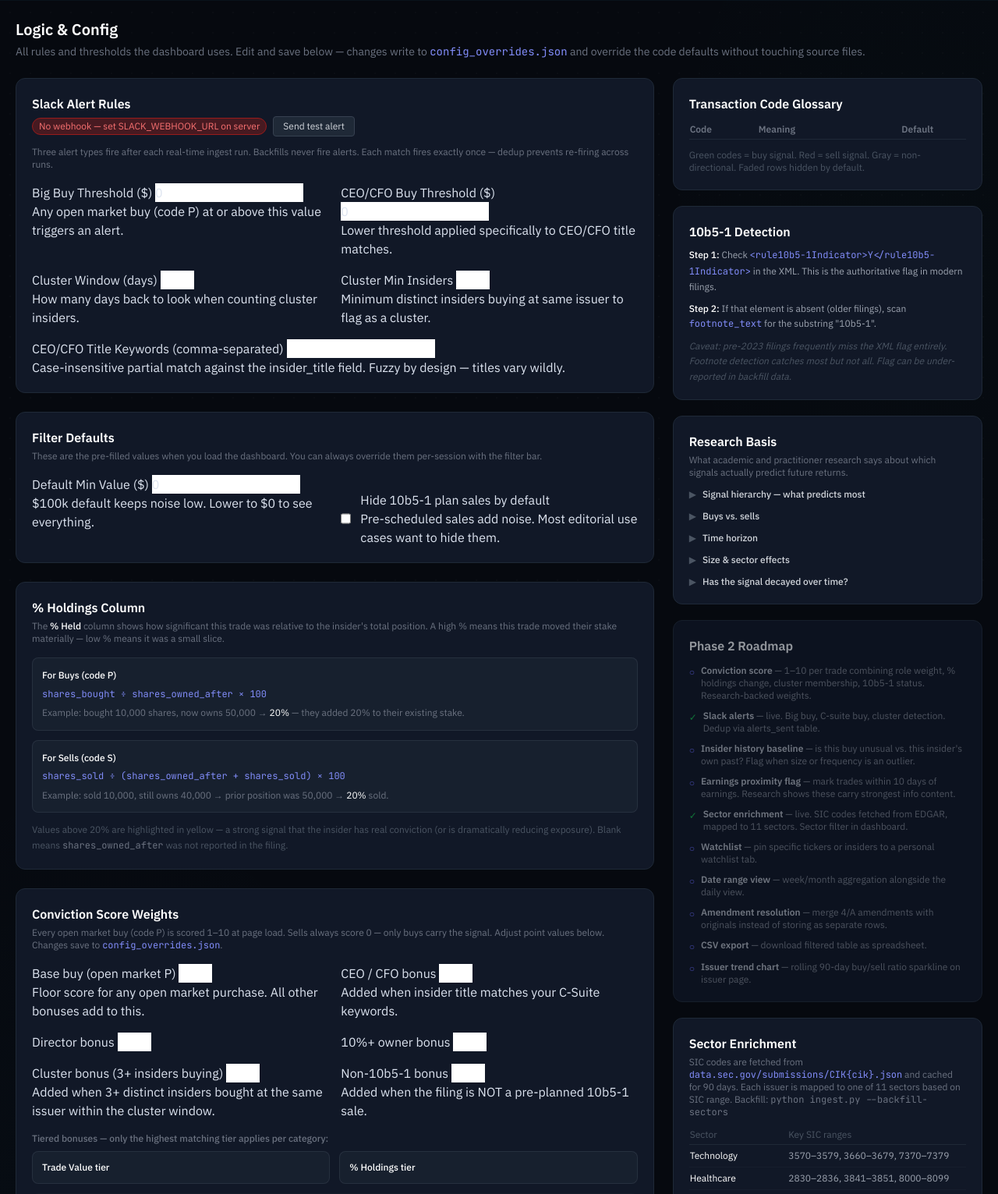
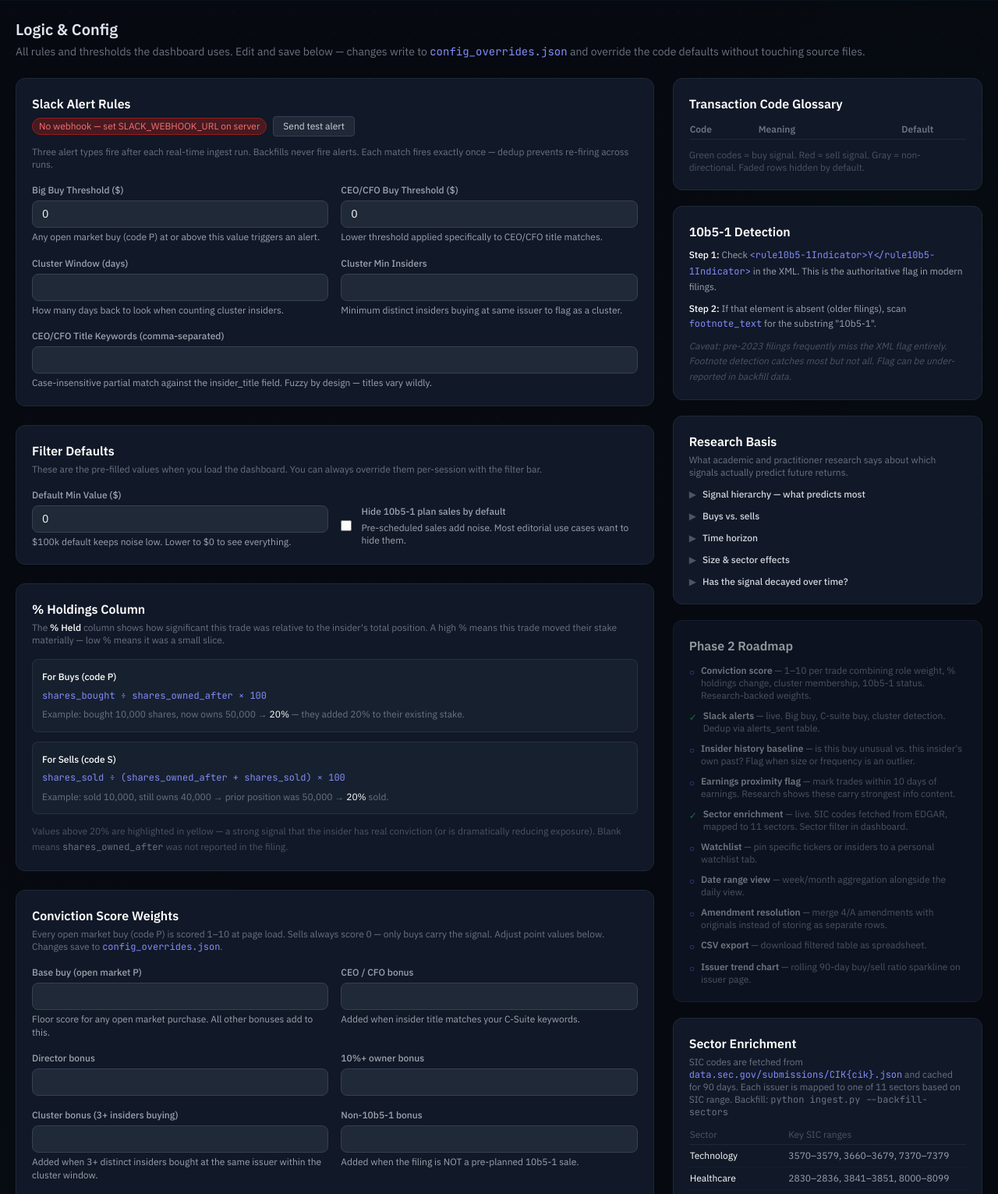
Before and after one commit to cdelvalle81282/insider-tracker, a Python web app: template templates/logic.html in a window 1280 px wide. Shown: the part 49-1580 px from the top of the page at 78% size. Run offline with Jinja, Linux system fonts and the light colour scheme; the template is opened without the code that fills it, so the values that code supplies are empty; some libraries are stand-ins or nearby versions.

Commit message:
fix: front-end QA pass — 8 issues resolved
- KPI stats bar now uses date range (BETWEEN) in 7D/30D mode instead
  of single target_date; htmx_stats passes range_start to get_summary_stats
- Replace text-white with var(--text-1) on issuer heading, insider ticker
  links, and congress politician names (invisible in light mode)
- Logic page: replace @apply with explicit CSS so config-label/config-hint
  render correctly regardless of Tailwind CDN @apply support
- Issuer "other" transaction pill: text-gray-500 -> text-gray-400 for contrast
- Dashboard range chips: auto-detect active chip on page load via JS snippet
- Congress: mark Senate* with note that data not yet available

Co-Authored-By: Claude Sonnet 4.6 (1M context) <noreply@anthropic.com>

```diff
--- a/app.py
+++ b/app.py
@@ -552,10 +552,12 @@ async def htmx_stats(
     effective_hide_swap = hide_equity_swap != "0"
     effective_codes = codes or ["P", "S"]
 
-    _, range_end, _ = _resolve_date_range(d, start_date, end_date)
+    range_start, range_end, is_range = _resolve_date_range(d, start_date, end_date)
     target_date = range_end
+    effective_start = range_start if is_range else None
 
     skey = _cache_key({
+        "start_date": range_start.isoformat(),
         "target_date": target_date.isoformat(),
         "hide_10b5_1": "1" if effective_hide else "0",
         "hide_equity_swap": "1" if effective_hide_swap else "0",
@@ -568,6 +570,7 @@ async def htmx_stats(
         try:
             stats = await asyncio.to_thread(
                 queries.get_summary_stats, db, target_date,
+                start_date=effective_start,
                 hide_10b5_1=effective_hide,
                 hide_equity_swap=effective_hide_swap,
                 codes=effective_codes,
--- a/templates/congress.html
+++ b/templates/congress.html
@@ -10,6 +10,7 @@
     <p class="text-gray-500 text-sm mt-1">
       Stock disclosures from U.S. House and Senate members.
       Data via <a href="https://www.ainvest.com" target="_blank" rel="noopener noreferrer" class="underline hover:text-sky-400 transition-colors">AInvest</a>.
+      Senate (*) data not yet available from this source.
     </p>
   </div>
 </div>
@@ -73,7 +74,7 @@
     <select name="chamber" class="fg-in" style="width:90px;">
       <option value=""      {% if not filters.chamber %}selected{% endif %}>All</option>
       <option value="house" {% if filters.chamber == 'house' %}selected{% endif %}>House</option>
-      <option value="senate"{% if filters.chamber == 'senate' %}selected{% endif %}>Senate</option>
+      <option value="senate"{% if filters.chamber == 'senate' %}selected{% endif %}>Senate *</option>
     </select>
   </div>
 
@@ -161,7 +162,7 @@
 
         <!-- Politician -->
         <td class="td" style="white-space:nowrap;">
-          <span class="text-white font-medium text-sm">{{ trade.politician_name }}</span>
+          <span class="font-medium text-sm" style="color:var(--text-1);">{{ trade.politician_name }}</span>
           <span style="font-size:.6rem; color:var(--text-3); margin-left:4px; text-transform:uppercase; letter-spacing:.06em;">
             {{ trade.chamber }}
           </span>
--- a/templates/insider.html
+++ b/templates/insider.html
@@ -105,7 +105,7 @@
 
           <td class="td">
             {% if row.issuer_ticker %}
-            <a href="/chart/{{ row.issuer_ticker }}" class="ticker-link text-white hover:text-sky-400">{{ row.issuer_ticker }}</a>
+            <a href="/chart/{{ row.issuer_ticker }}" class="ticker-link hover:text-sky-400" style="color:var(--text-1);">{{ row.issuer_ticker }}</a>
             {% if row.is_watched %}<span class="watched-star">★</span>{% endif %}
             {% else %}
             <span style="color:var(--text-3);">—</span>
--- a/templates/issuer.html
+++ b/templates/issuer.html
@@ -5,7 +5,7 @@
 
 <div class="mb-5 flex items-center justify-between flex-wrap gap-3">
   <div class="flex items-center gap-3">
-    <h1 class="text-2xl font-bold text-white">${{ ticker }}</h1>
+    <h1 class="text-2xl font-bold" style="color:var(--text-1);">${{ ticker }}</h1>
     <a href="/chart/{{ ticker }}"
        class="text-xs bg-gray-900 border border-gray-800 text-gray-400 hover:text-white px-3 py-1 rounded transition-colors">
       📈 Chart
@@ -91,7 +91,7 @@
         </span>
         {% endif %}
         {% if day_other %}
-        <span class="text-xs text-gray-500 bg-gray-800/50 border border-gray-700/60 px-2 py-0.5 rounded-full">
+        <span class="text-xs text-gray-400 bg-gray-800/50 border border-gray-700/60 px-2 py-0.5 rounded-full">
           {{ day_other | length }} other
         </span>
         {% endif %}
--- a/templates/logic.html
+++ b/templates/logic.html
@@ -11,7 +11,7 @@
 {% endif %}
 
 <div class="mb-6">
-  <h1 class="text-xl font-bold text-white">Logic &amp; Config</h1>
+  <h1 class="text-xl font-bold" style="color:var(--text-1);">Logic &amp; Config</h1>
   <p class="text-gray-500 text-sm mt-1">
     All rules and thresholds the dashboard uses. Edit and save below — changes write to
     <code class="text-indigo-400">config_overrides.json</code> and override the code defaults without touching source files.
@@ -521,12 +521,31 @@
 </div>
 
 <style>
-  .config-label { @apply block text-gray-400 text-xs font-medium mb-1; }
+  .config-label {
+    display: block;
+    color: #9ca3af;
+    font-size: .75rem;
+    font-weight: 500;
+    margin-bottom: .25rem;
+  }
   .config-input {
-    @apply w-full bg-gray-800 border border-gray-700 rounded-lg px-3 py-1.5
-           text-white text-sm focus:outline-none focus:border-indigo-500 transition-colors;
+    width: 100%;
+    background: #1f2937;
+    border: 1px solid #374151;
+    border-radius: .5rem;
+    padding: .375rem .75rem;
+    color: #f9fafb;
+    font-size: .875rem;
+    transition: border-color .15s;
+    outline: none;
   }
-  .config-hint { @apply text-gray-600 text-xs mt-1 leading-snug; }
+  .config-input:focus { border-color: #6366f1; }
+  .config-hint {
+    color: #9ca3af;
+    font-size: .75rem;
+    margin-top: .25rem;
+    line-height: 1.375;
+  }
 </style>
 
 <script>
```
Also changed, not shown: queries.py (+16 -5 lines), templates/index.html (+15 -1 lines).
